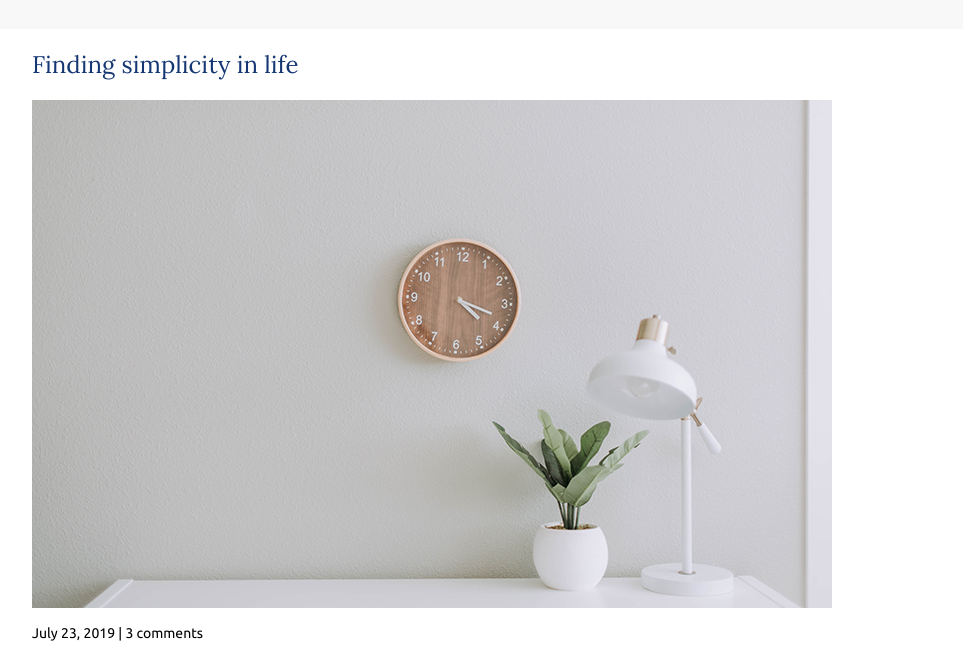
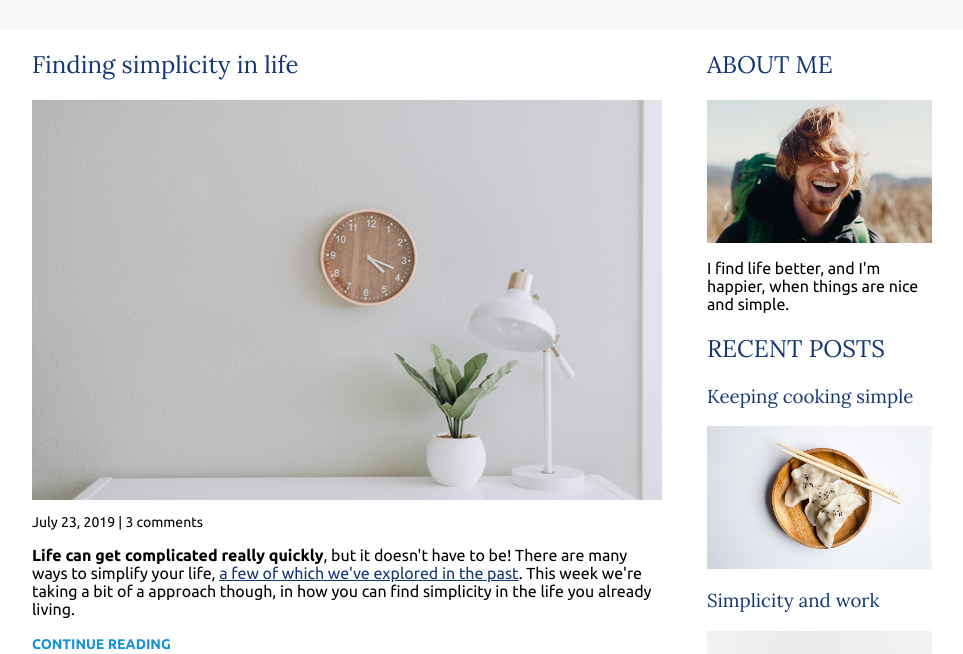
Before and after one commit to zichengshan/Living-the-social-life_responsive_webpage, a plain HTML site: page index.html in a window 1280 px wide. Shown: the part 89-743 px from the top of the page, without its empty margins (158-1121 px from the left). Drawn offline with Linux system fonts and the light colour scheme.

Commit message:
styling -- looking at the big picture

```diff
--- a/index.html
+++ b/index.html
@@ -8,7 +8,7 @@
 </head>
 <body>
 <header>
-    <div class="container container-nav">
+    <div class="container container-flex">
         <div class="site-title">
             <h1>Living the social life</h1>
             <p class="subtitle">A blog exploring minimalism in life</p>
@@ -23,7 +23,7 @@
     </div>
 </header>
 
-<div class="container">
+<div class="container container-flex">
     <main role="main">
 
         <article class="article-featured">
--- a/style.css
+++ b/style.css
@@ -1,6 +1,11 @@
 body {
     margin: 0;
     font-family: 'Ubuntu', sans-serif;
+}
+
+img {
+    max-width: 100%;
+    display: block;
 }
 
 /*Typography*/
@@ -66,7 +71,7 @@ strong {
     margin: 0 auto;
 }
 
-.container-nav {
+.container-flex {
     display: flex;
     justify-content: space-between;
 }
@@ -75,6 +80,14 @@ header {
     /*text-align: center;*/
     background: #f8f8f8;
     padding: 2em 0;
+}
+
+main {
+    width: 70%;
+}
+
+aside {
+    width: 25%;
 }
 
 /*Navigation*/
@@ -111,7 +124,7 @@ nav a:focus {
 }
 
 @media (max-width: 675px) {
-    .container-nav {
+    .container-flex {
         flex-direction: column;
     }
     header {
```
